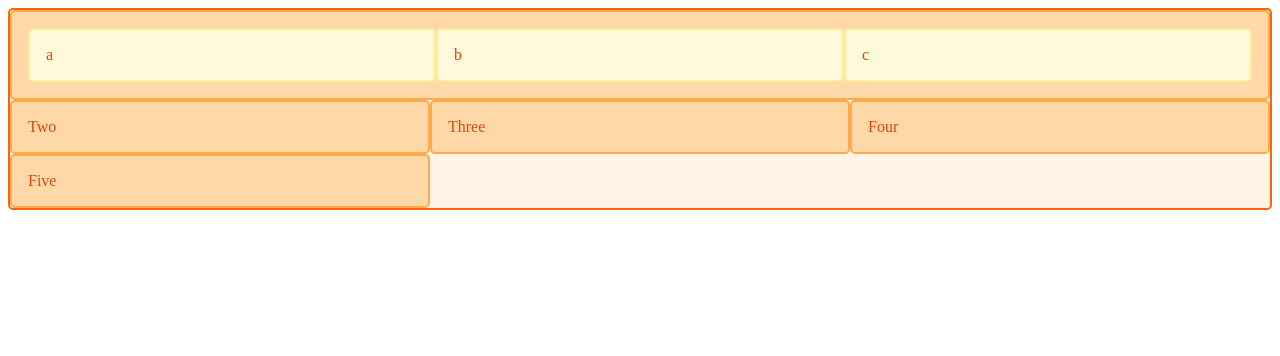
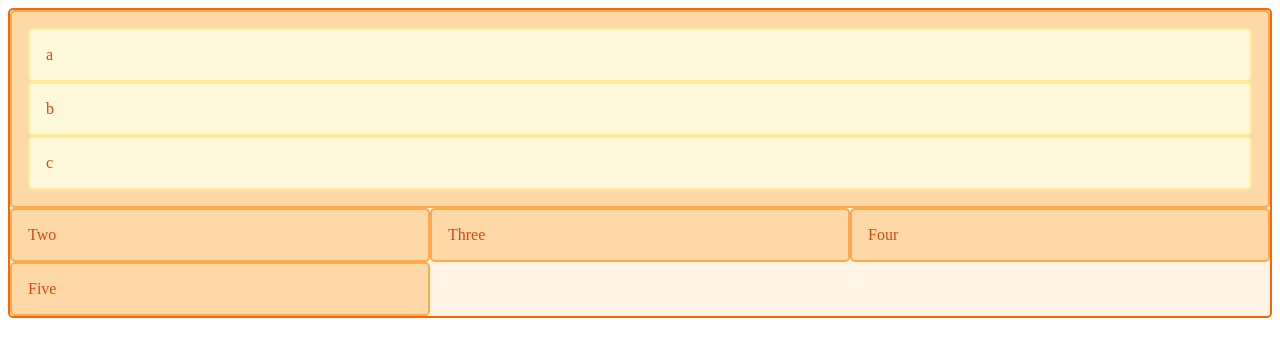
Before and after one commit to aliakbarfnf/aliakbarfnf, a plain HTML site: page index.html in a window 1280 px wide. Drawn offline with Linux system fonts and the light colour scheme.

Commit message:
fixed nested gird

```diff
--- a/index.html
+++ b/index.html
@@ -31,17 +31,23 @@
         grid-column: 1 / 4;
       }
 
-
-
-      .box1 {
+      /* .box1 {
         grid-column-start: 1;
         grid-column-end: 4;
         grid-row-start: 1;
         grid-row-end: 3;
         display: grid;
         grid-template-columns: repeat(3, 1fr);
-}
+      } */
 
+      /* .box1 {
+        grid-column-start: 1;
+        grid-column-end: 4;
+        grid-row-start: 1;
+        grid-row-end: 3;
+        display: grid;
+        grid-template-columns: subgrid;
+        } */
 
       .nested {
         border: 2px solid #ffec99;
```
Lines whose indentation alone changed are shown as unchanged.
